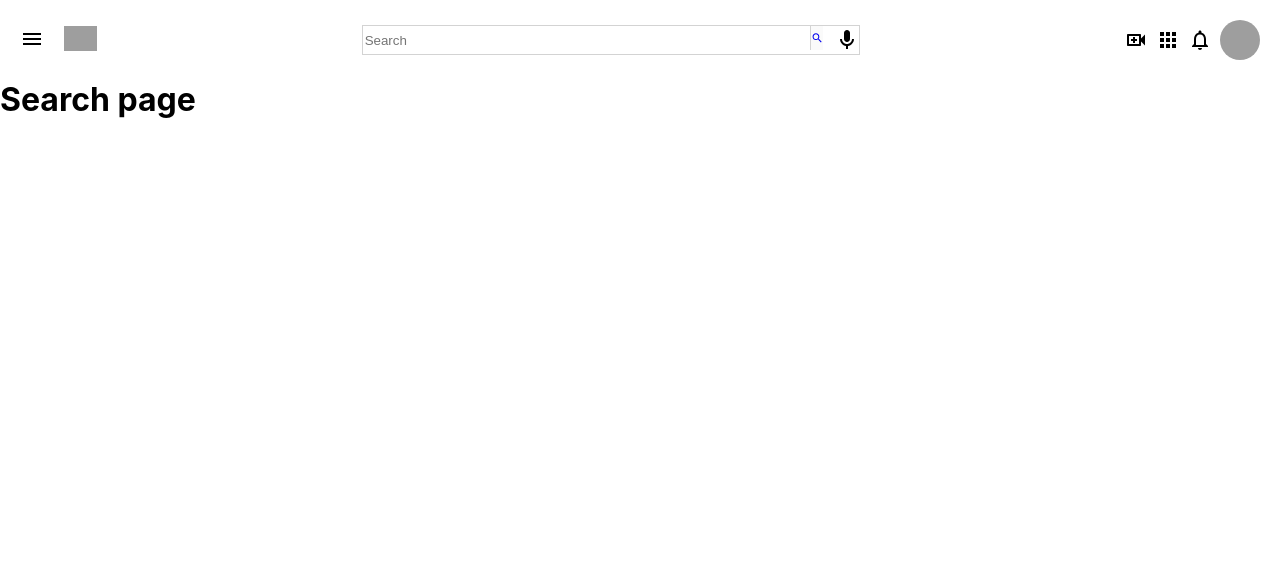
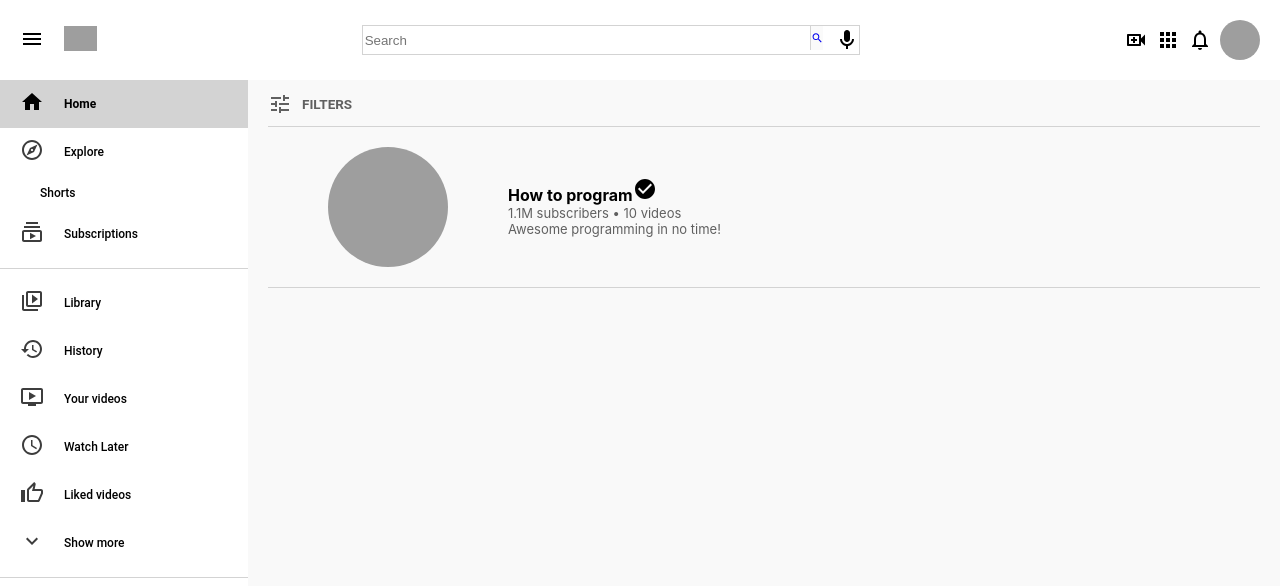
Before and after one commit to Nourakab/youtube-clone, a React (Create React App) app: page /search/1 in a window 1280 px wide. Shown: the top 586 px of the page. Built offline with nearby package versions, Linux system fonts and the light colour scheme; grey boxes are pictures that could not be loaded.

Commit message:
SearchPage, ChannelRow

```diff
--- a/src/App.js
+++ b/src/App.js
@@ -2,6 +2,7 @@ import React from "react";
 import "./App.css";
 import Header from "./Header";
 import Sidebar from "./Sidebar";
+import SearchPage from "./SearchPage";
 import RecommendedVideos from "./RecommendedVideos";
 import { BrowserRouter as Router, Routes, Route } from "react-router-dom";
 
@@ -24,7 +25,12 @@ function App() {
           ></Route>
           <Route
             path="/search/:searchTerm"
-            element={<h1>Search page</h1>}
+            element={
+              <div className="app__page">
+                <Sidebar />
+                <SearchPage />
+              </div>
+            }
           ></Route>
         </Routes>
       </Router>
--- /dev/null
+++ b/src/ChannelRow.css
@@ -0,0 +1,28 @@
+.channelRow{
+    display: flex;
+    align-items: center;
+    width: 70%;
+
+}
+
+.channelRow__text{
+    display: flex;
+    flex-direction: column;
+}
+
+.channelRow__text > p {
+    color: #606060;
+    font-size: small !important;
+}
+
+.channelRow__logo{
+    height: 120px !important;
+    width: 120px !important;
+    margin: 10px 60px;
+}
+
+.channelRow > h4 {
+    display: flex;
+    align-items: center;
+    justify-content: space-between;
+}
--- /dev/null
+++ b/src/ChannelRow.js
@@ -0,0 +1,31 @@
+import React from "react";
+import "./ChannelRow.css";
+import Avatar from "@mui/material/Avatar";
+import CheckCircleIcon from "@mui/icons-material/CheckCircle";
+
+function ChannelRow({
+  image,
+  channel,
+  subs,
+  noOfVideos,
+  description,
+  verified,
+}) {
+  return (
+    <div className="channelRow">
+      <Avatar className="channelRow__logo" alt={channel} src={image} />
+      <div className="channelRow__text">
+        <h4>
+          {channel}
+          {verified && <CheckCircleIcon />}
+        </h4>
+        <p>
+          {subs} subscribers • {noOfVideos} videos
+        </p>
+        <p>{description}</p>
+      </div>
+    </div>
+  );
+}
+
+export default ChannelRow;
--- a/src/Header.js
+++ b/src/Header.js
@@ -16,11 +16,14 @@ function Header() {
     <div className="header">
       <div className="header__left">
         <MenuOutlinedIcon />
-        <img
-          className="header__logo"
-          src="https://upload.wikimedia.org/wikipedia/commons/e/e1/Logo_of_YouTube_%282015-2017%29.svg"
-          alt=""
-        />
+        {/* By linking it, it'll take me to the home page whenever I click on the youtube logo */}
+        <Link to="/">
+          <img
+            className="header__logo"
+            src="https://upload.wikimedia.org/wikipedia/commons/e/e1/Logo_of_YouTube_%282015-2017%29.svg"
+            alt=""
+          />
+        </Link>
       </div>
       <div className="header__input">
         <input
--- /dev/null
+++ b/src/SearchPage.css
@@ -0,0 +1,25 @@
+.searchPage{
+    flex:80%;
+    background-color: #f9f9f9;
+    padding: 12px 20px;
+}
+
+.searchPage__filter{
+    display:flex;
+    align-items: center;
+    color: #606060;
+    font-family: Roboto, Arial, sans-serif;
+    font-size: xx-small !important;
+}
+
+.searchPage__filter > h2 {
+    margin-left: 10px;
+}
+
+.searchPage > hr {
+    height: 1px;
+    border: 0;
+    background-color: lightgray;
+    margin-top: 10px;
+    margin-bottom: 10px;
+}
--- /dev/null
+++ b/src/SearchPage.js
@@ -0,0 +1,28 @@
+import React from "react";
+import "./SearchPage.css";
+import ChannelRow from "./ChannelRow";
+import TuneOutlinedIcon from "@mui/icons-material/TuneOutlined";
+
+function SearchPage() {
+  return (
+    <div className="searchPage">
+      <div className="searchPage__filter">
+        <TuneOutlinedIcon />
+        <h2>FILTERS</h2>
+      </div>
+      <hr />
+
+      <ChannelRow
+        image="./Nounou.jpg"
+        channel="How to program"
+        verified
+        subs="1.1M"
+        noOfVideos={10}
+        description="Awesome programming in no time!"
+      />
+      <hr />
+    </div>
+  );
+}
+
+export default SearchPage;
```
